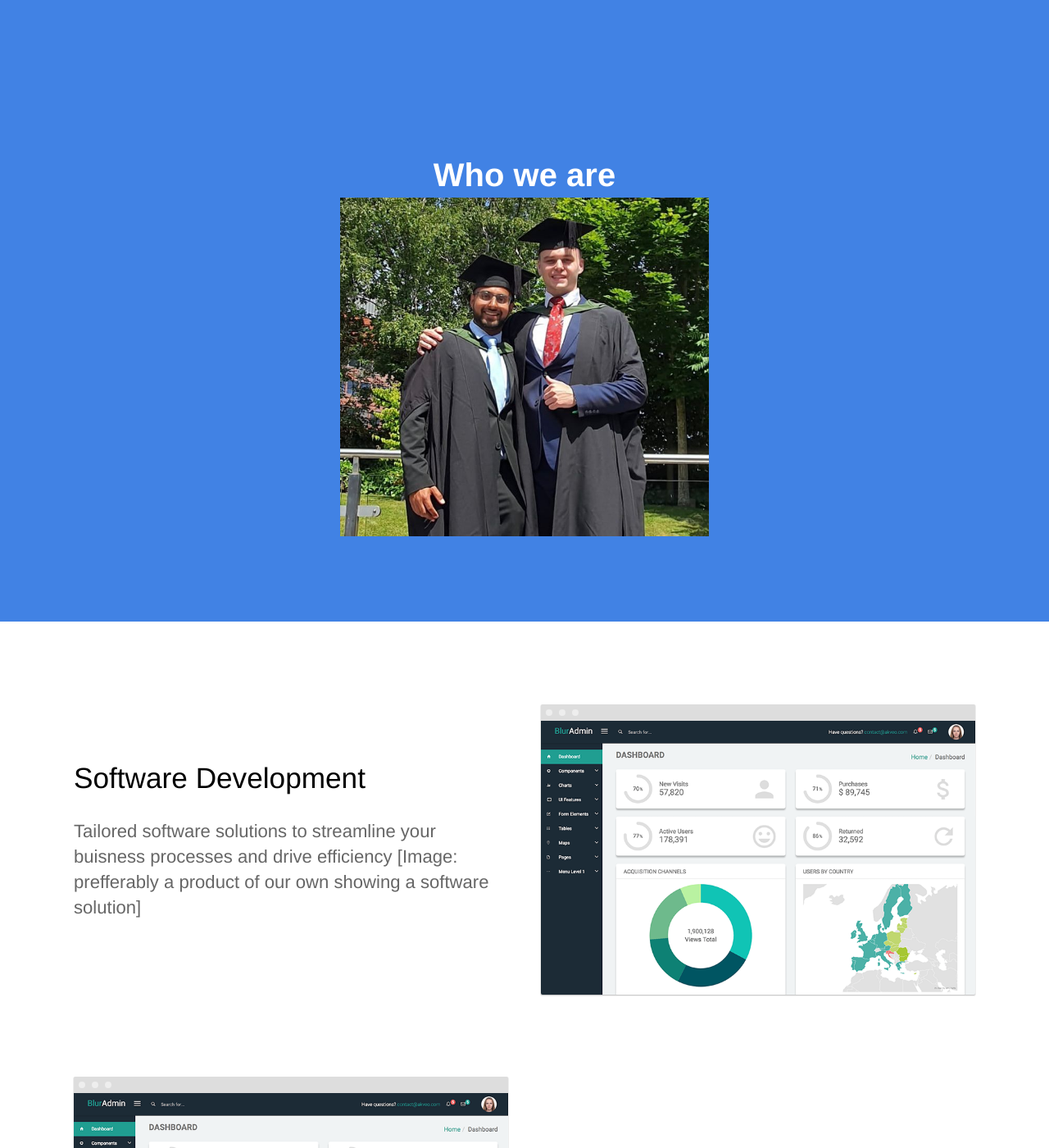
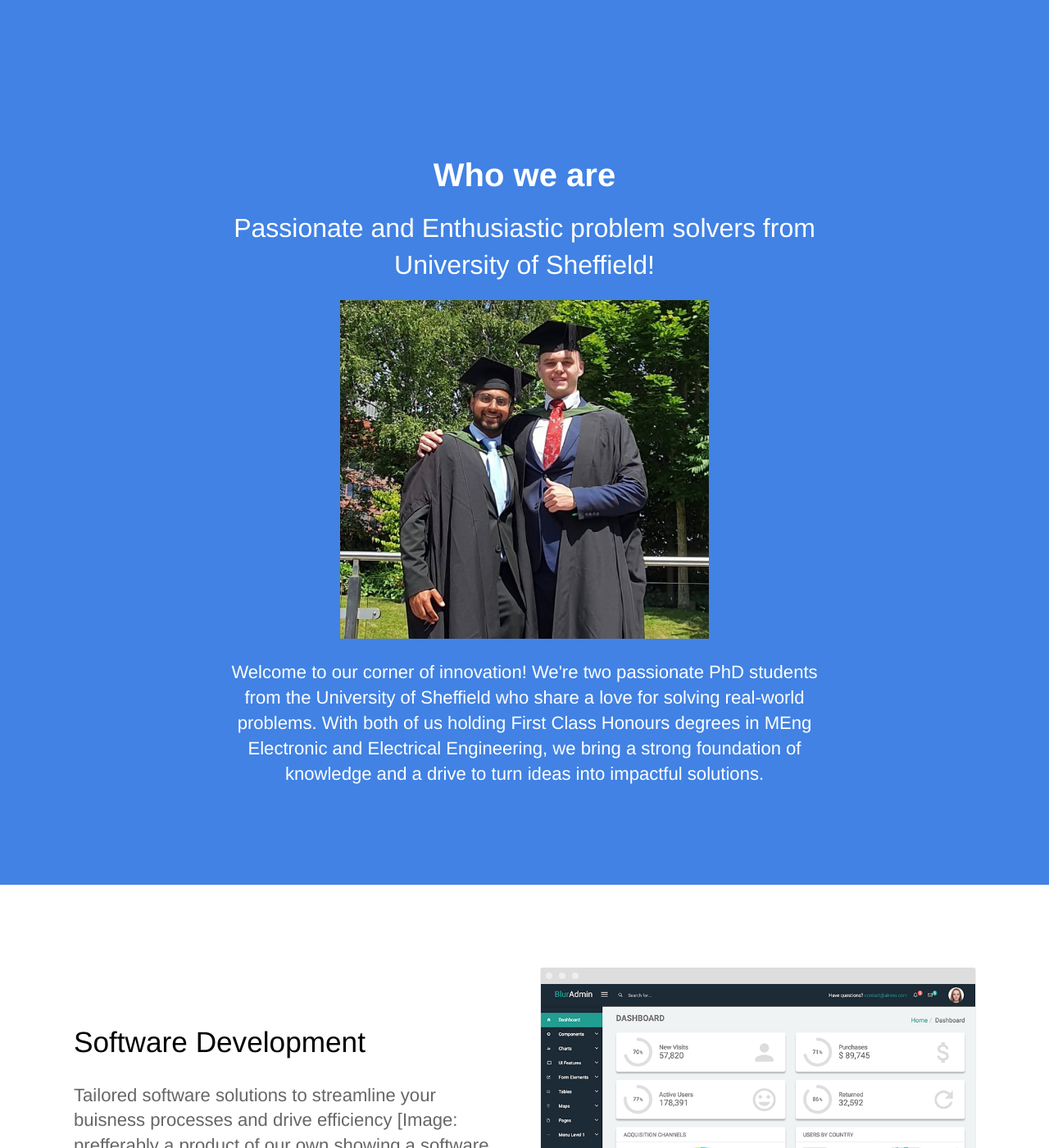
Before and after one commit to SSKD-Solutions/SSKD-Solutions, a Jekyll site: the page built from index.html, in a window 1280 px wide and 1400 px high, scrolled down 1675 px. Shown: the whole window at 82% size. Built offline with Jekyll 4.4.1, drawn with Linux system fonts in a browser that asks for light colours.

Commit message:
text added to who we are

```diff
--- a/index.html
+++ b/index.html
@@ -62,11 +62,16 @@ description: Track and optimize your sales team in real time
  <section class="hero">
 	<div class="text-container">
 		<p class="header editable">Who we are</p>
+		<p class="subtitle editable">Passionate and Enthusiastic problem solvers from University of Sheffield! </p>
 		<!-- <p class="subtitle editable">3D printer Spaghetti detector</p>
 		<p class="subtext editable">Boosted efficiency of 3D print farms by 25% through AI Spaghetti detection</p> -->
 		<div class="image">
 			<img src="{{ site.baseurl }}/images/together.jpeg" alt="Screenshot" class="picture editable" />
 		</div>
+		<div class="text editable">
+			<p>Welcome to our corner of innovation! We're two passionate PhD students from the University of Sheffield who share a love for solving real-world problems. With both of us holding First Class Honours degrees in MEng Electronic and Electrical Engineering, we bring a strong foundation of knowledge and a drive to turn ideas into impactful solutions.</p>
+		</div>
+
 </section>
 
 <div class="content">
```
